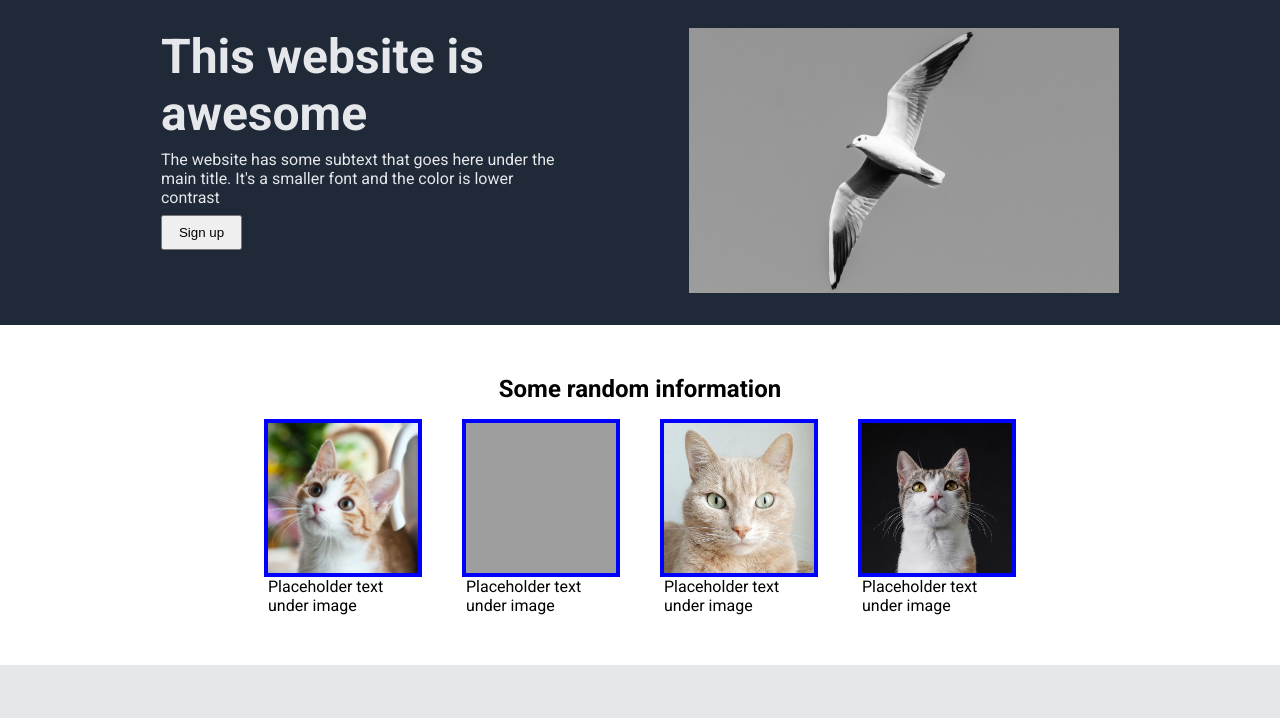
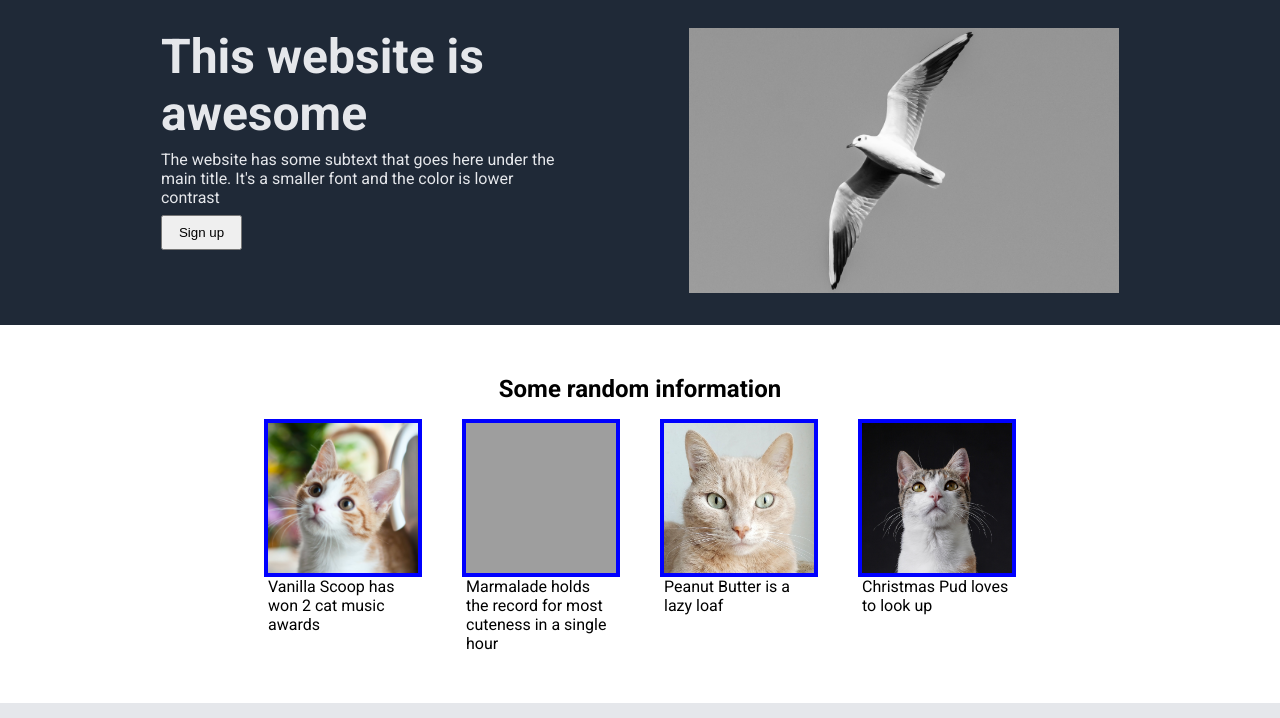
Before and after one commit to MatthewGarner/landing-page, a plain HTML site: page index.html in a window 1280 px wide. Shown: the part 82-800 px from the top of the page. Drawn offline with Linux system fonts and the light colour scheme; grey boxes are pictures that could not be loaded.

Commit message:
Add silly image captions

```diff
--- a/index.html
+++ b/index.html
@@ -35,19 +35,19 @@
         <div class="flex-container image-gallery">
             <div class="flex-container img-container">
                 <img src="./imgs/Cat Portrait Wojciech Kumpicki.jpg" alt="photo of cat looking quizzical">
-                <p>Placeholder text under image</p>
+                <p>Vanilla Scoop has won 2 cat music awards</p>
             </div>
             <div class="flex-container img-container">
                 <img src="./imgs/Orange Cat Focus Photo.jpg" alt="Photo of a ginger cat with a claw in a chain-link fence">
-                <p>Placeholder text under image</p>
+                <p>Marmalade holds the record for most cuteness in a single hour</p>
             </div>
             <div class="flex-container img-container">
                 <img src="./imgs/Orange Tabby Cat on Knitted Textile.jpg" alt="Close-up of cat on a knitted blanket"">
-                <p>Placeholder text under image</p>
+                <p>Peanut Butter is a lazy loaf</p>
             </div>
             <div class="flex-container img-container">
                 <img src="./imgs/White Cat.jpg" alt="Close-up image of white cat on dark background">
-                <p>Placeholder text under image</p>
+                <p>Christmas Pud loves to look up</p>
             </div>
         </div>
     </div>
```
